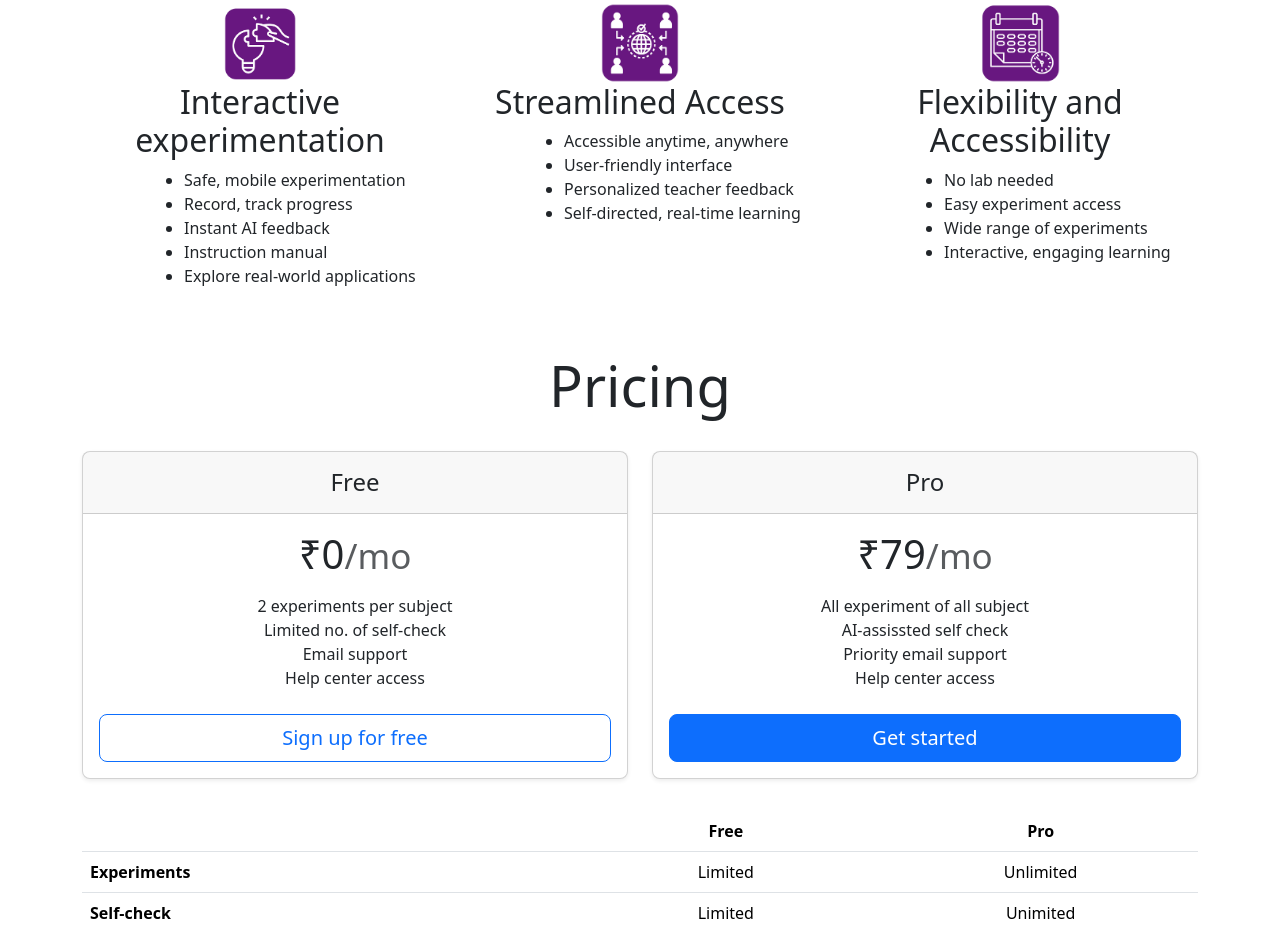
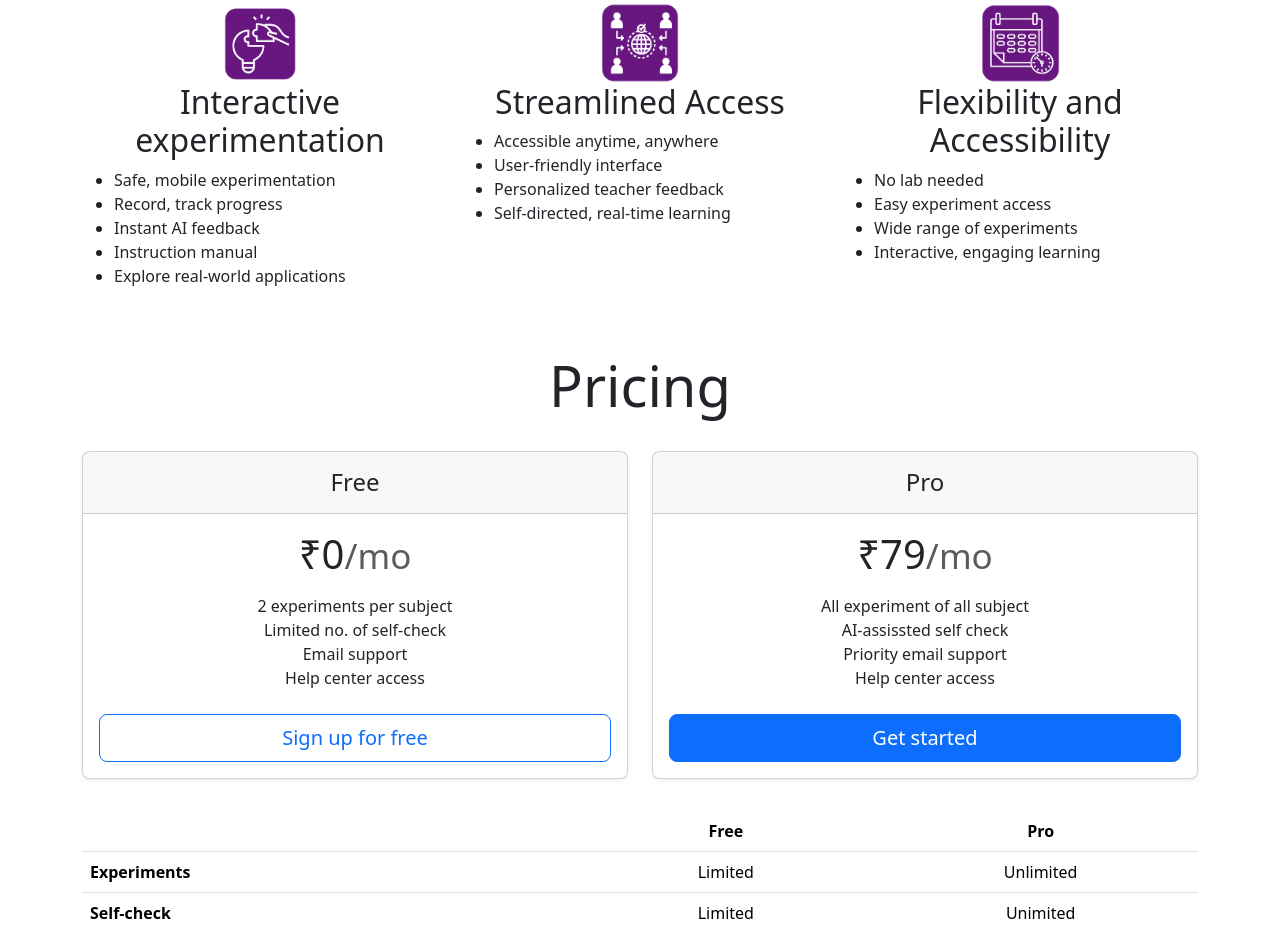
Before and after one commit to Phoe-n-nix/Cynotics-website, a plain HTML site: page index.html in a window 1280 px wide. Shown: the part 976-1905 px from the top of the page. Drawn offline with nearby package versions, Linux system fonts and the light colour scheme.

Commit message:
Add files via upload

```diff
--- a/index.html
+++ b/index.html
@@ -21,9 +21,7 @@
     #featured-3 {
       margin-top: 0px;
     }
-    .myUl {
-            margin-left: 70px;
-        }
+
     </style>
 
     <link rel="stylesheet" href="./style.css">
```
